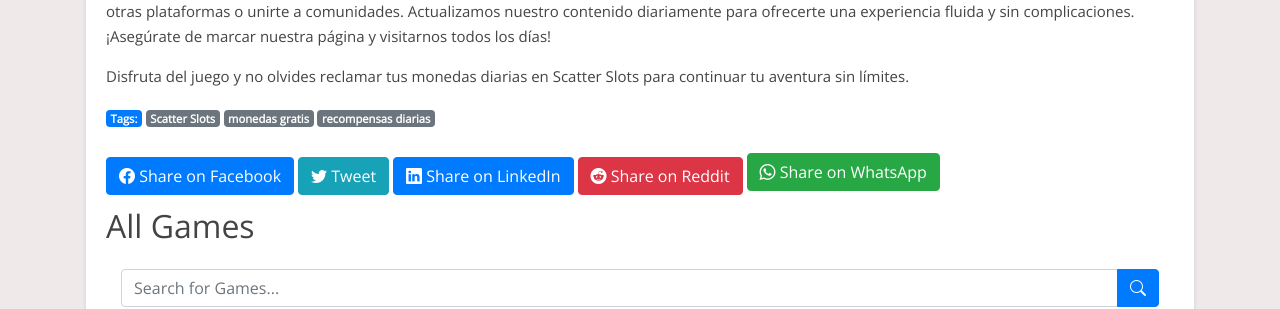
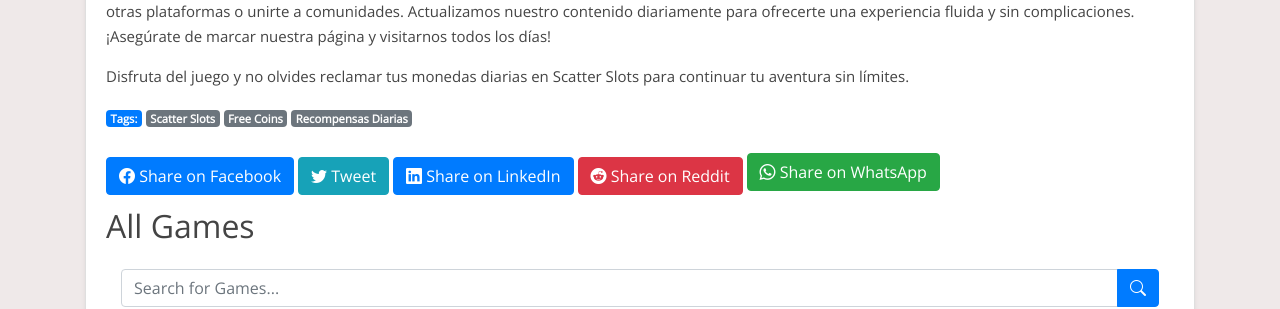
Before and after one commit to Prollad99/bs-net, a Jekyll site: the page built from es/_posts/2024-08-09-scatter-slots.md, in a window 1280 px wide and 900 px high, scrolled down 8045 px. Shown: the part 149-458 px from the top of the window. Built offline with Jekyll 4.4.1, drawn with Linux system fonts in a browser that asks for light colours; nearby versions of some CDN libraries; comment, search, counter and statistics services are not loaded.

Commit message:
Update 2024-08-09-scatter-slots.md

```diff
--- a/es/_posts/2024-08-09-scatter-slots.md
+++ b/es/_posts/2024-08-09-scatter-slots.md
@@ -2,7 +2,7 @@
 layout: post
 title: "Scatter Slots Free Coins: Recompensas Diarias Actualizadas"
 date: 2024-08-09
-tags: [Scatter Slots, monedas gratis, recompensas diarias]
+tags: [Scatter Slots, Free Coins, Recompensas Diarias]
 author: BonusCollector.net
 description: "Descubre cómo obtener monedas gratis en Scatter Slots diariamente. Actualizamos nuestras recompensas a diario para que disfrutes del juego sin interrupciones."
 lang: es
```
